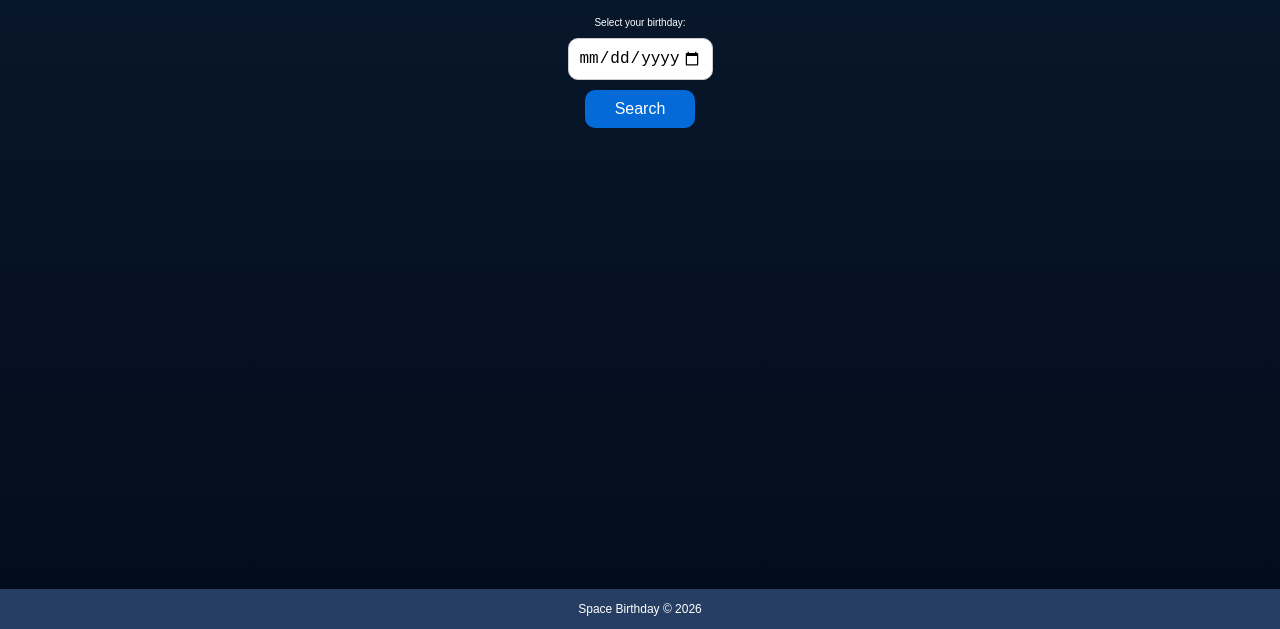
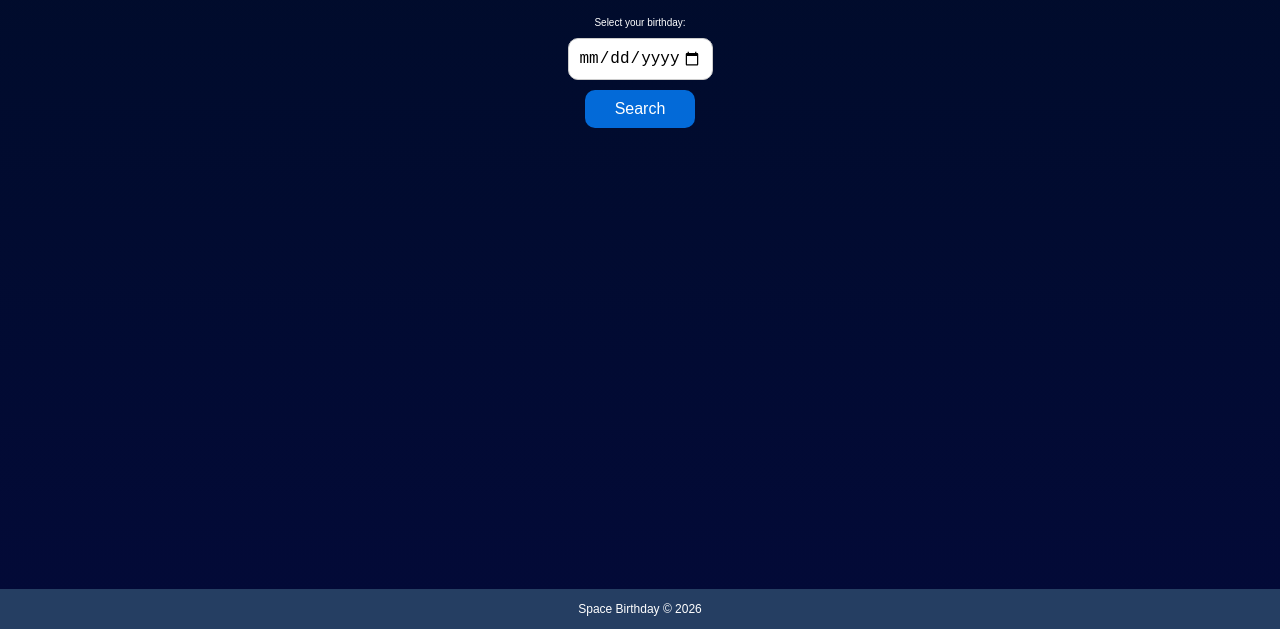
Before and after one commit to kauaamado/space-birthday, a website with bundled scripts: page index.html in a window 1280 px wide. Shown: the part 171-800 px from the top of the page. Built offline with nearby package versions, Linux system fonts and the light colour scheme; some packages are replaced by stand-ins of ours; no server answers.

Commit message:
style: changes the background color

```diff
--- a/style.css
+++ b/style.css
@@ -7,7 +7,7 @@
 html {
     font-size: 62.5%;
     min-height: 100dvh;
-    background: linear-gradient(to bottom, #0a192f 0%, #020c1b 100%);
+    background: linear-gradient(to bottom, #000c29 0%, #030a38 100%);
 }
 
 body {
```
